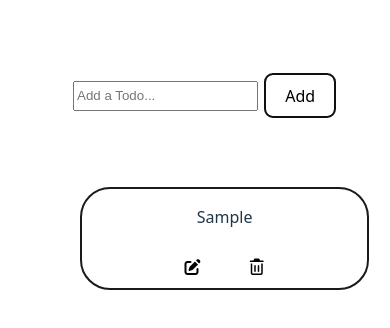
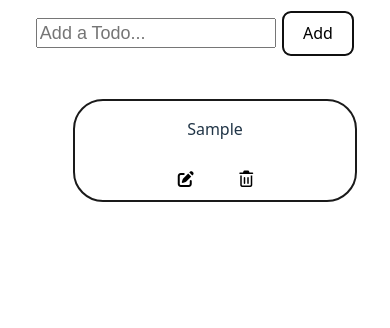
Before and after one commit to Theacebutler/todo_list, a React (Vite) app: page / in a window 390 px wide. Both pictures are taken after typing "Sample" into the empty fields and a click on the button "Add". Shown: the top 328 px of the page. Built offline with nearby package versions, Linux system fonts and the light colour scheme.

Commit message:
added responsive and mobile settings

```diff
--- a/src/App.jsx
+++ b/src/App.jsx
@@ -3,6 +3,7 @@ import TodoInput from "./components/TodoInput"
 import TodoList from "./components/TodoList"
 
 import './css/App.css'
+import './css/responsive.css'
 
 function App() {
 
--- a/src/components/TodoCard.jsx
+++ b/src/components/TodoCard.jsx
@@ -1,6 +1,6 @@
 import React from 'react'
 import '../css/TodoCard.css'
-
+import '../css/responsive.css'
 export default function TodoCard(props) {
 
     const { children, handelDeleteTodo, handelEditTodo, index } = props
--- a/src/components/TodoInput.jsx
+++ b/src/components/TodoInput.jsx
@@ -1,12 +1,14 @@
 import React, { useState } from 'react'
 import '../css/TodoInput.css'
+import '../css/responsive.css'
+
 export default function TodoInput(props) {
 
     const { handelAddTodos, todoValue, setTodoValue } = props
 
     return (
         <header>
-            <input value={todoValue} onChange={(e) => {
+            <input className='todo-input' value={todoValue} onChange={(e) => {
                 setTodoValue(e.target.value)
             }}
                 type="text"
--- a/src/css/App.css
+++ b/src/css/App.css
@@ -1,5 +1,5 @@
 .page {
-    display: flex;
-    flex-direction: column;
-    padding: 40px;
+    display: grid;
+    place-content: center;
+    padding: 2%;
 }
--- a/src/css/TodoCard.css
+++ b/src/css/TodoCard.css
@@ -1,8 +1,10 @@
 .task-item {
+    max-width: 300px;
+    margin: auto;
     transition: background-color 0.2s;
     border: 2px solid;
     border-radius: 30px;
-    margin: 20px 0;
+    margin: 1.5rem 0;
     list-style-type: none;
     display: grid;
     place-items: center;
@@ -26,9 +28,8 @@
     }
 }
 
-
 .task-words {
-    max-width: 8rem;
+    max-width: 6rem;
     text-align: center;
 }
 
@@ -37,5 +38,5 @@
 }
 
 i {
-    margin: 2px;
+    margin: 5%;
 }
--- a/src/css/TodoInput.css
+++ b/src/css/TodoInput.css
@@ -1,8 +1,8 @@
 header {
-    padding: 30px;
     display: flex;
     align-items: center;
     justify-content: space-between;
+    margin: auto;
 }
 
 header * {
--- a/src/css/TodoList.css
+++ b/src/css/TodoList.css
@@ -1,4 +1,9 @@
-.main {}
+.main {
+    /* display: flex; */
+    flex-direction: column-reverse;
+    align-content: center;
+    justify-content: center;
+}
 
 .no-todo {
     list-style: none;
--- /dev/null
+++ b/src/css/responsive.css
@@ -0,0 +1,13 @@
+@media screen and (max-width: 576px) {
+   .task-item {
+      border: none;
+      border-radius: 0px;
+      border-bottom: 2px solid;
+      background-color: red;
+   }
+
+   .todo-input {
+      font-size: 18px;
+   }
+
+}
--- a/src/index.css
+++ b/src/index.css
@@ -17,14 +17,15 @@ a {
   color: #646cff;
   text-decoration: inherit;
 }
+
 a:hover {
   color: #535bf2;
 }
 
 body {
   margin: 0;
-  display: grid;
-  place-items: start center;
+  /* display: grid; */
+  /* place-items: start center; */
   min-width: 320px;
   min-height: 100vh;
 }
@@ -55,22 +56,27 @@ button:focus-visible {
     color: #213547;
     background-color: #ffffff;
   }
+
   a:hover {
     color: #747bff;
   }
-  button:hover, .task-item {
+
+  button:hover {
     background-color: #f9f9f982;
   }
 }
+
 @media (prefers-color-scheme: dark) {
   :root {
     background-color: #2a2a2a;
     color: #ffffff;
   }
+
   a:hover {
     color: #747bff;
   }
-  button:hover, .task-item {
+
+  button:hover {
     background-color: #1a1a1a;
   }
 }
```
